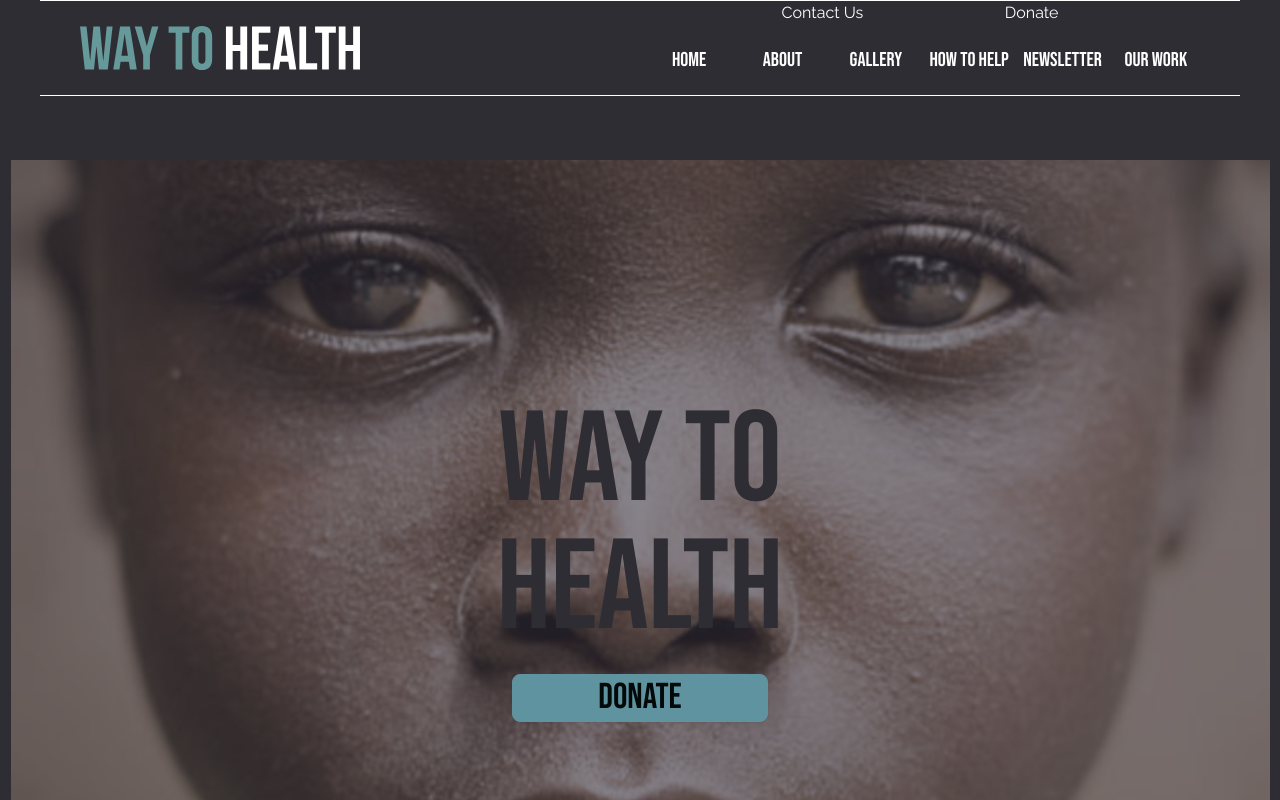
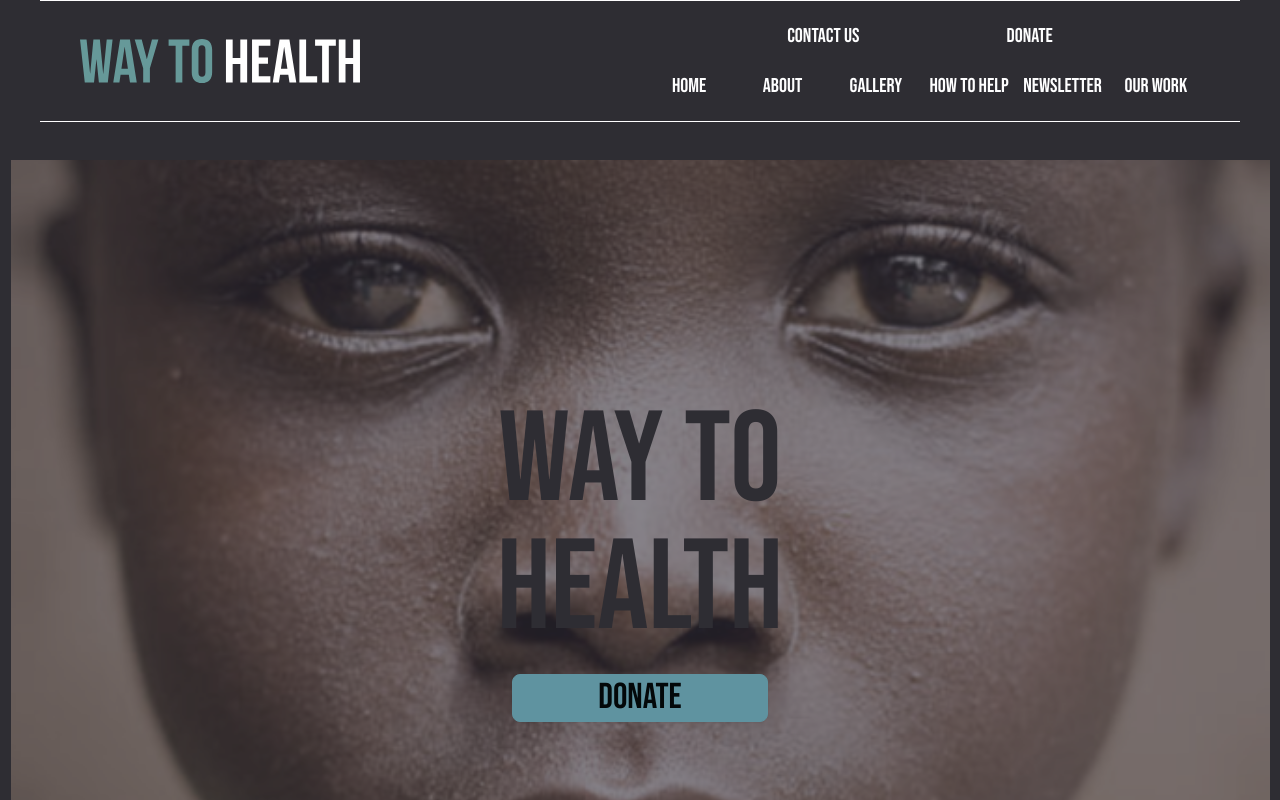
Before and after one commit to rolandagency/react-2024, a React (Vite) app: page / in a window 1280 px wide. Shown: the top 800 px of the page. Built offline with nearby package versions, Linux system fonts and the light colour scheme.

Commit message:
added the a tags and fixed the mobile navbar css so it keeps the logo big enough to see and still have access to the links

```diff
--- a/src/components/Navbar/Navbar.module.css
+++ b/src/components/Navbar/Navbar.module.css
@@ -2,6 +2,27 @@
   transform: translate3d(0, -100%, 0);
   background-color: #1a1921;
   filter: drop-shadow(0 -10px 20px rgb(170, 170, 170));
+}
+
+.contact-btns::after {
+    content: "";
+    position: absolute;
+    width: 0;
+    height: 3px;
+    margin-top: 18px;
+    right: 0;
+    background-color: var(--accent-color);
+    transition: all 0.2s ease;
+}
+
+.contact-btns:hover::after {
+  width: 100%;
+  left: 0;
+  background-color: var(--accent-color);
+}
+
+.ul {
+  margin: 0 auto;
 }
 
 @media (min-width: 640px) {
--- a/src/components/Navbar/Navbar.tsx
+++ b/src/components/Navbar/Navbar.tsx
@@ -38,8 +38,15 @@ export const Navbar = ({ scrollDirection }: NavbarProps) => {
           </NavHeader>
           <NavLinks className={`${isOpen ? "flex" : "hidden"}`}>
             <HeaderLinks>
-              <a href="">Contact Us</a>
-              <a href="">Donate</a>
+              <a className="contact-btns" href="">
+                Contact Us
+              </a>
+              <a
+                className="contact-btns"
+                href="https://www.paypal.com/donate/?hosted_button_id=SG5VSJCXAEXQQ"
+              >
+                Donate
+              </a>
             </HeaderLinks>
             <ul className={styles.ul}>
               {navLinks.map((link) => {
--- a/src/styledComponents/Navbar/Navbar.ts
+++ b/src/styledComponents/Navbar/Navbar.ts
@@ -77,18 +77,21 @@ export const HeaderLinks = styled.div.attrs({
   display: flex;
   justify-content: space-evenly;
   align-content: space-evenly;
+  font-family: "Bebas Neue", cursive, sans-serif;
+  font-size: 20px;
 
   @media ${device.tablet} {
-    margin: auto
+    margin: auto;
+    padding-top: 20px;
   }
 `;
 
 export const NavLinks = styled.div.attrs({
   id: "navLinks",
   })`
+  flex-direction: column;
   height: 100vh;
   overflow: hidden;
-  justify-content: space-evenly;
   background-color: #2e2d33;
 
   @media ${device.tablet} {
@@ -97,6 +100,9 @@ export const NavLinks = styled.div.attrs({
     z-index: 1;
     background: transparent;
     background-color: transparent;
+    flex-direction: row
+    justify-content: space-evenly;
+
   }
 
   @media ${device.desktop} {
@@ -109,7 +115,7 @@ list-style: none;
 margin: 1.25rem 0;
 border-bottom: 2px solid whitesmoke;
 font-family: "Bebas Neue", cursive, sans-serif;
-width: 300px;
+width: 100px;
 padding-left: 5px;
 position: relative;
 
```
